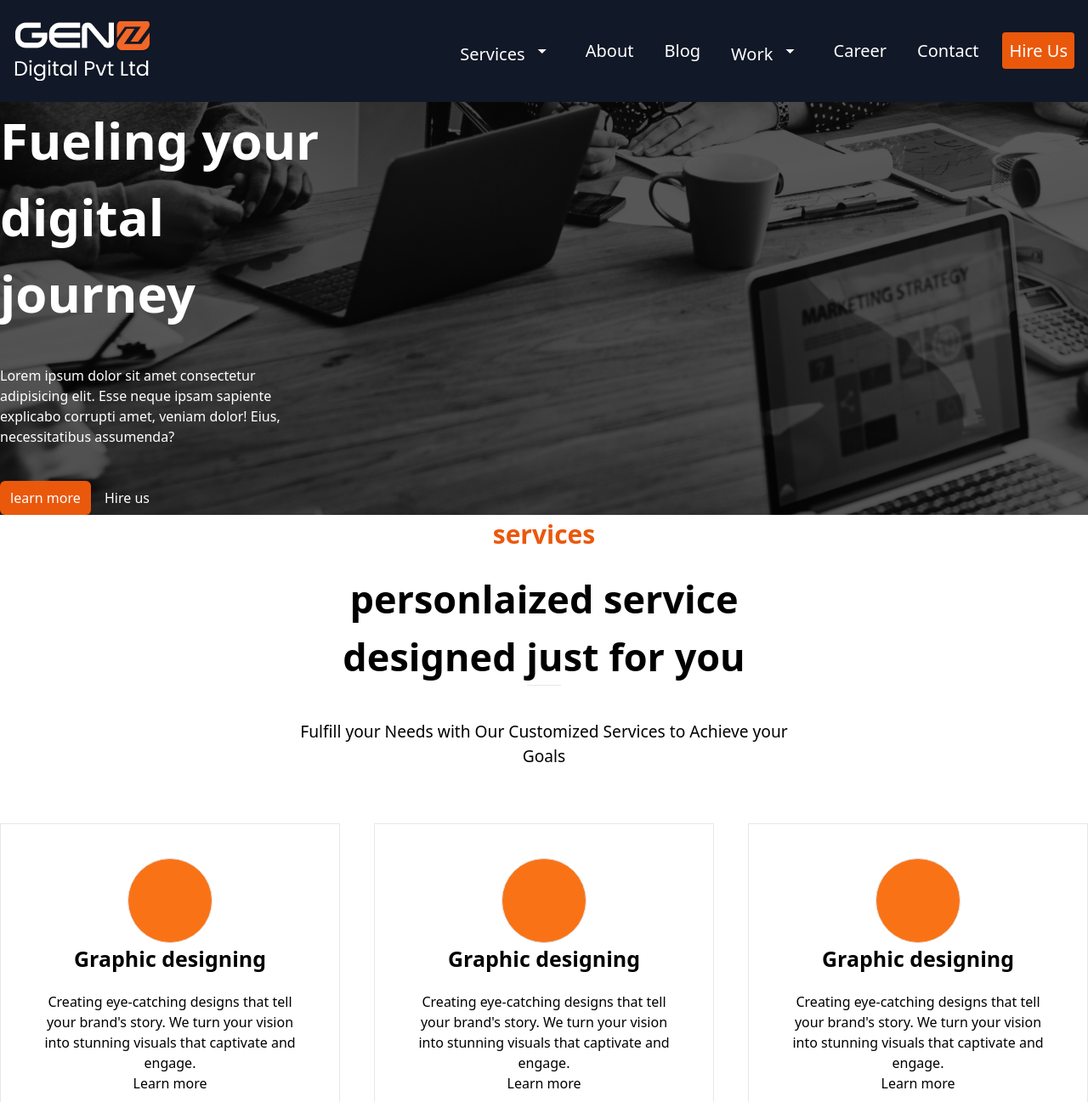
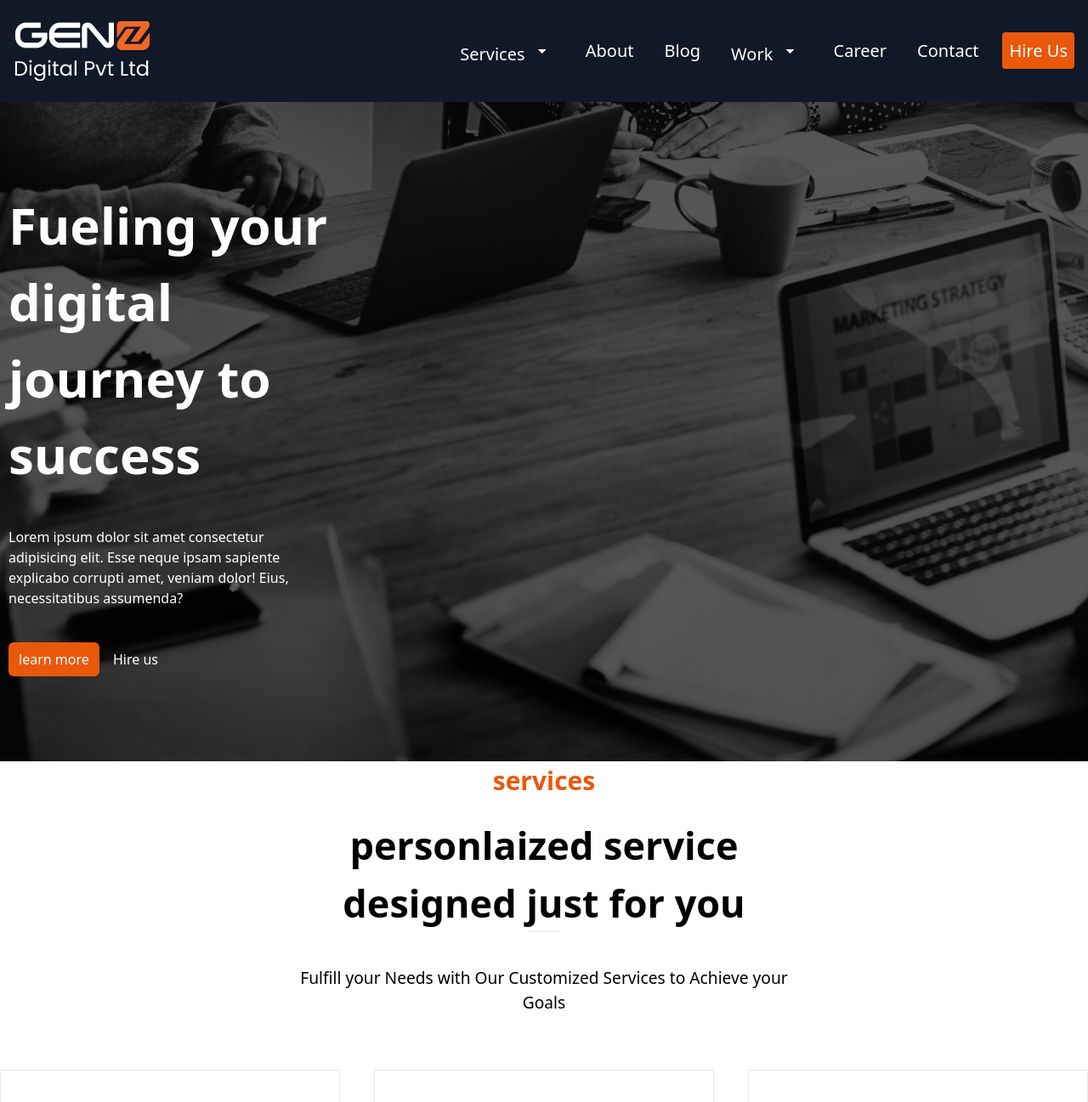
Before and after one commit to mohibullah7/Genz-website, a website: page src/index.html in a window 1280 px wide. Shown: the top 1297 px of the page at 85% size. Drawn offline with nearby package versions, Linux system fonts and the light colour scheme.

Commit message:
today work

```diff
--- a/src/index.html
+++ b/src/index.html
@@ -177,13 +177,13 @@
 <section>
   <div class="w-full bg-black bg-first-section">
     <div class="container mx-auto ">
-     <div class="flex justify-center flex-col flex-wrap ">
+     <div class="flex justify-center flex-col flex-wrap md:items-start items-center py-[100px] lg:px-[10px] px-[20px]">
 
-      <div class="w-[30vw]">
-        <h1 class="text-[60px] text-white font-bold ">Fueling your digital journey</h1>
+      <div class="lg:w-[30vw] md:w-[50vw] w-[100vw]">
+        <h1 class="text-[60px] text-white font-bold ">Fueling your digital journey to success</h1>
 
       </div>
-      <div class="text-white text-[1rem] mt-10 w-[30vw]">
+      <div class="text-white text-[1rem] mt-10 lg:w-[30vw] md:w-[50vw] w-[100vw]">
         <p>Lorem ipsum dolor sit amet consectetur adipisicing elit. Esse neque ipsam sapiente explicabo corrupti amet, veniam dolor! Eius, necessitatibus assumenda?</p>
       </div>
       <div class="mt-10">
@@ -198,7 +198,7 @@
 <section id="services">
   <div class="w-full">
     <div class="container mx-auto flex justify-center items-center flex-col flex-wrap ">
-      <div class="flex justify-center items-center flex-col w-[45vw] text-center">
+      <div class="flex justify-center items-center flex-col lg:w-[45vw] md:w-[50vw] w-[100vw] text-center">
         <h3 class="text-orange-600 text-[30px] font-semibold">services</h3>
         <h1 class="text-black text-[45px] mt-5 font-bold">personlaized service designed just for you </h1>
         <hr class="w-10 text-orange-500">
@@ -232,7 +232,7 @@
           <div class="text-center">
             <h2 class="text-[25px] font-bold ">Graphic designing</h2>
             <p class="font-light mt-5">Creating eye-catching designs that tell your brand's story. We turn your vision into stunning visuals that captivate and engage.</p>
-            <a class="" href="">Learn more</a>
+            <a class="text-orange-600 mt-10" href="">Learn more</a>
           </div>
         </div>
       </div>
```
Also changed, not shown: src/output.css.
